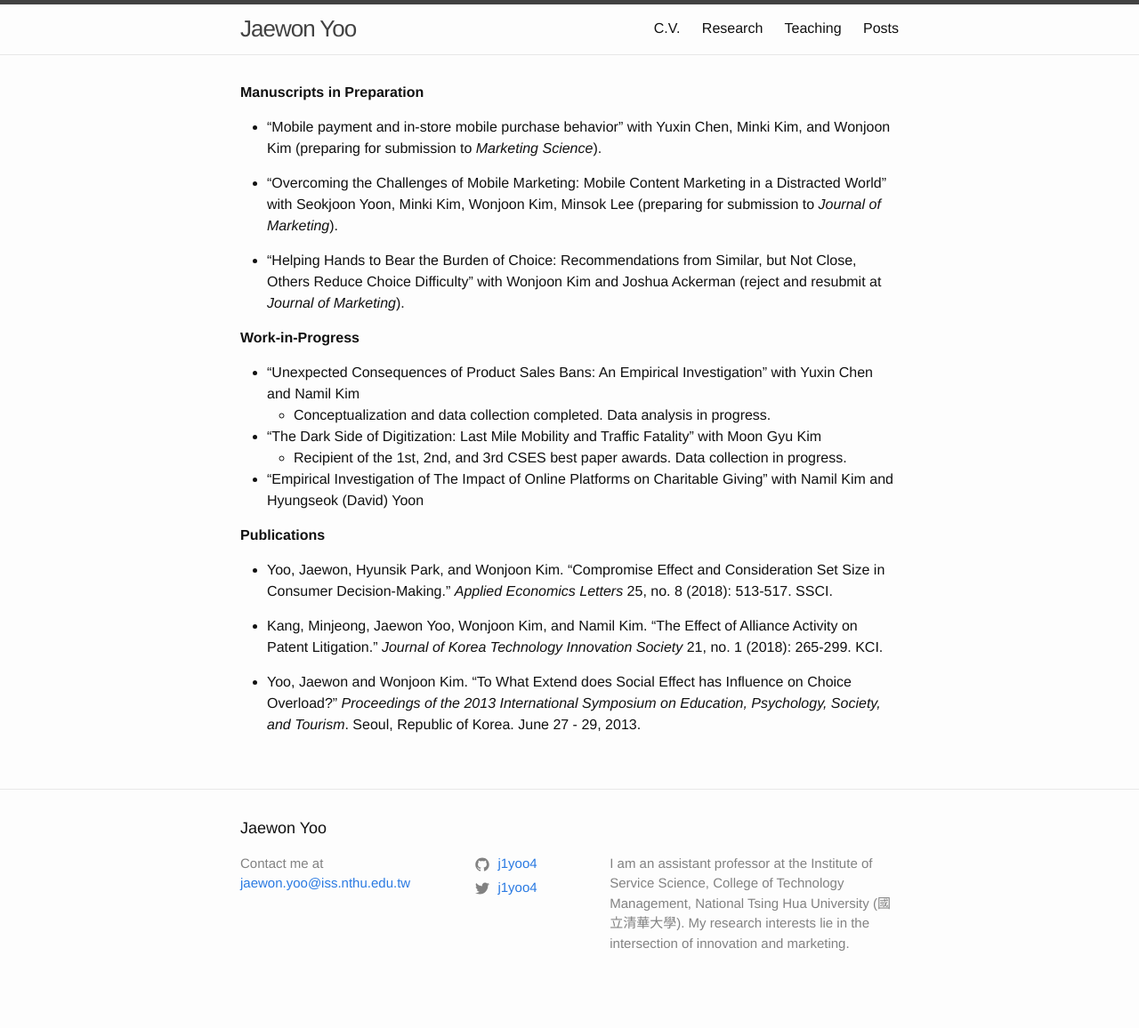
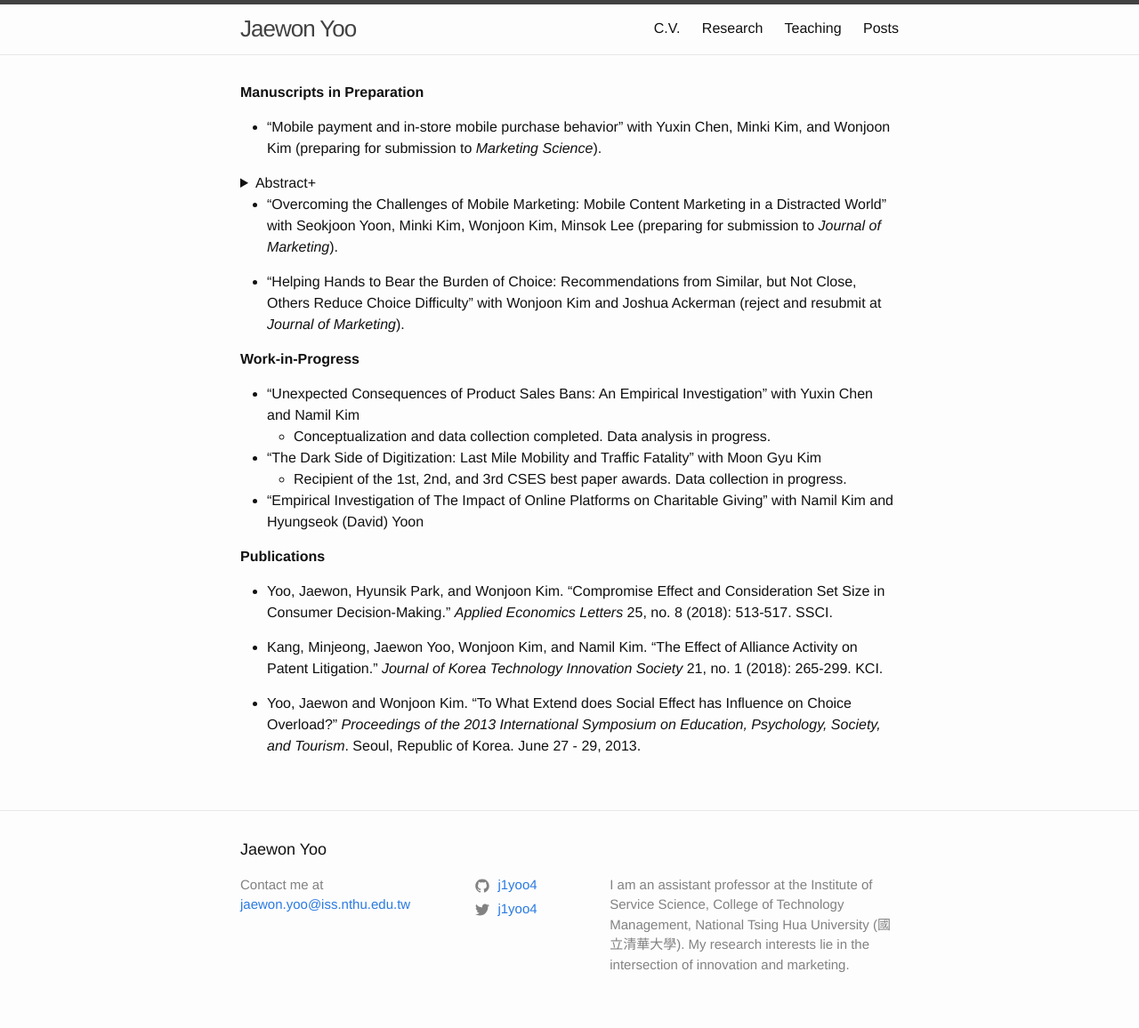
Before and after one commit to j1yoo/j1yoo.github.io, a Jekyll site: the page built from research.markdown, in a window 1280 px wide. Shown: the whole page at 89% size. Built offline with Jekyll 4.4.1, drawn with Linux system fonts in a browser that asks for light colours; before the commit the page ends 1132 px from its top, so only the background shows below that.

Commit message:
Update research.markdown

```diff
--- a/research.markdown
+++ b/research.markdown
@@ -7,6 +7,10 @@
 **Manuscripts in Preparation**
 
 - "Mobile payment and in-store mobile purchase behavior" with Yuxin Chen, Minki Kim, and Wonjoon Kim (preparing for submission to _Marketing Science_).
+<details>
+<summary>Abstract+</summary>
+<pre>$ A growing number of retailers have enabled in-store mobile purchases, which allow consumers to buy products they see anytime and anywhere in the offline store using their mobile phones. This practice is facilitated by the emerging mobile payment services (e.g., Google Pay, WeChat Pay, or Kakao Pay) that represent a substantial shift in the transaction experience as they require fewer tasks to complete than incumbent payment options such as credit cards. This paper investigates the behavioral consequences of mobile payment adoption in the context of in-store mobile purchase using data from a leading book retailer in Korea with the launch of the most popular mobile payment service in the country during the data period. The results show that the adoption of a mobile payment service not only increases the total spending and purchase frequency of the adopters but also increases their consumption variety. These findings are consistent with the predictions from the transaction cost theory and are supported and further verified by a series of additional empirical analysis. The implications of our results for retailers and consumers are also discussed. </pre>
+</details>
 
 - "Overcoming the Challenges of Mobile Marketing: Mobile Content Marketing in a Distracted World" with Seokjoon Yoon, Minki Kim, Wonjoon Kim, Minsok Lee (preparing for submission to _Journal of Marketing_).
 
```
